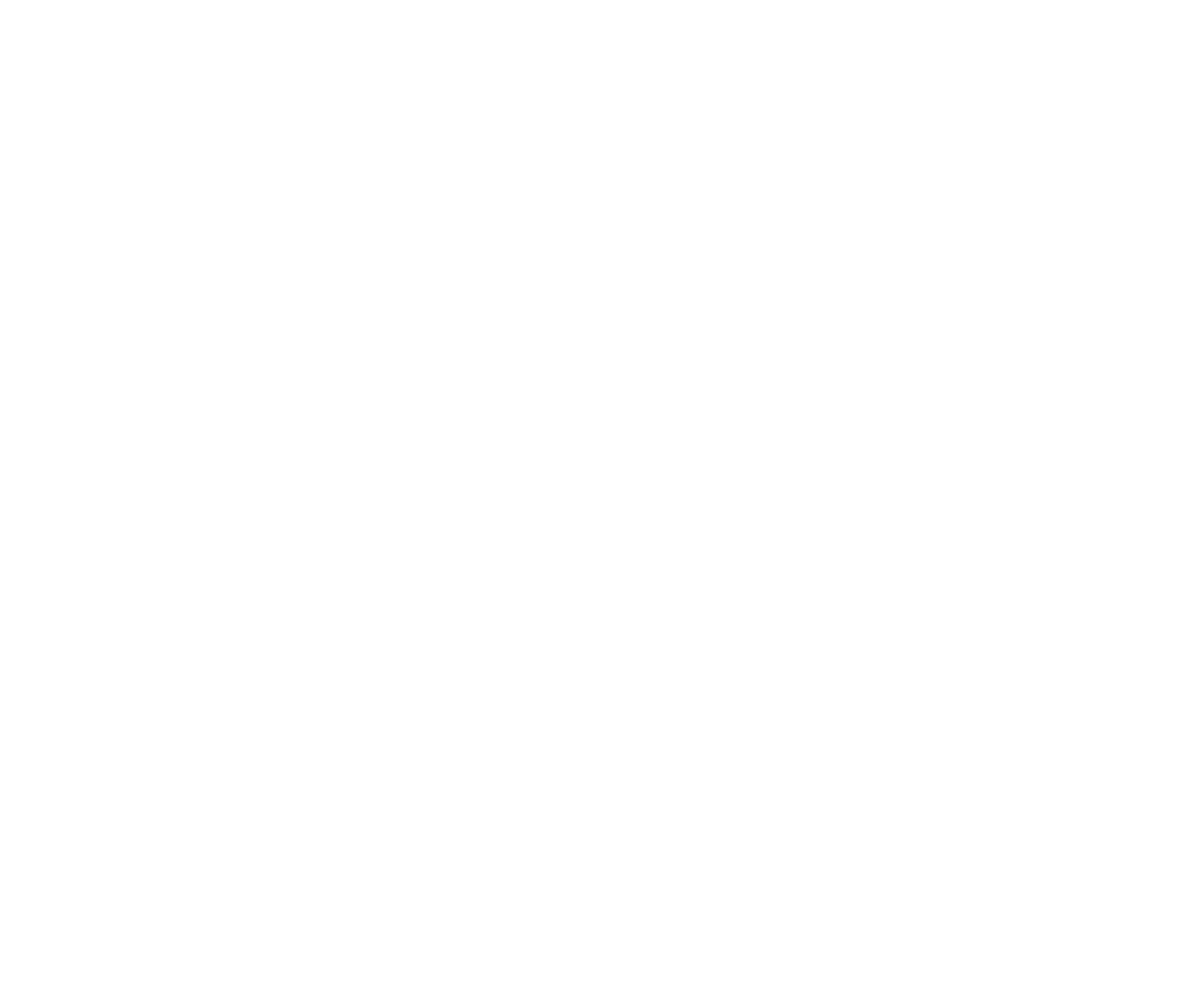
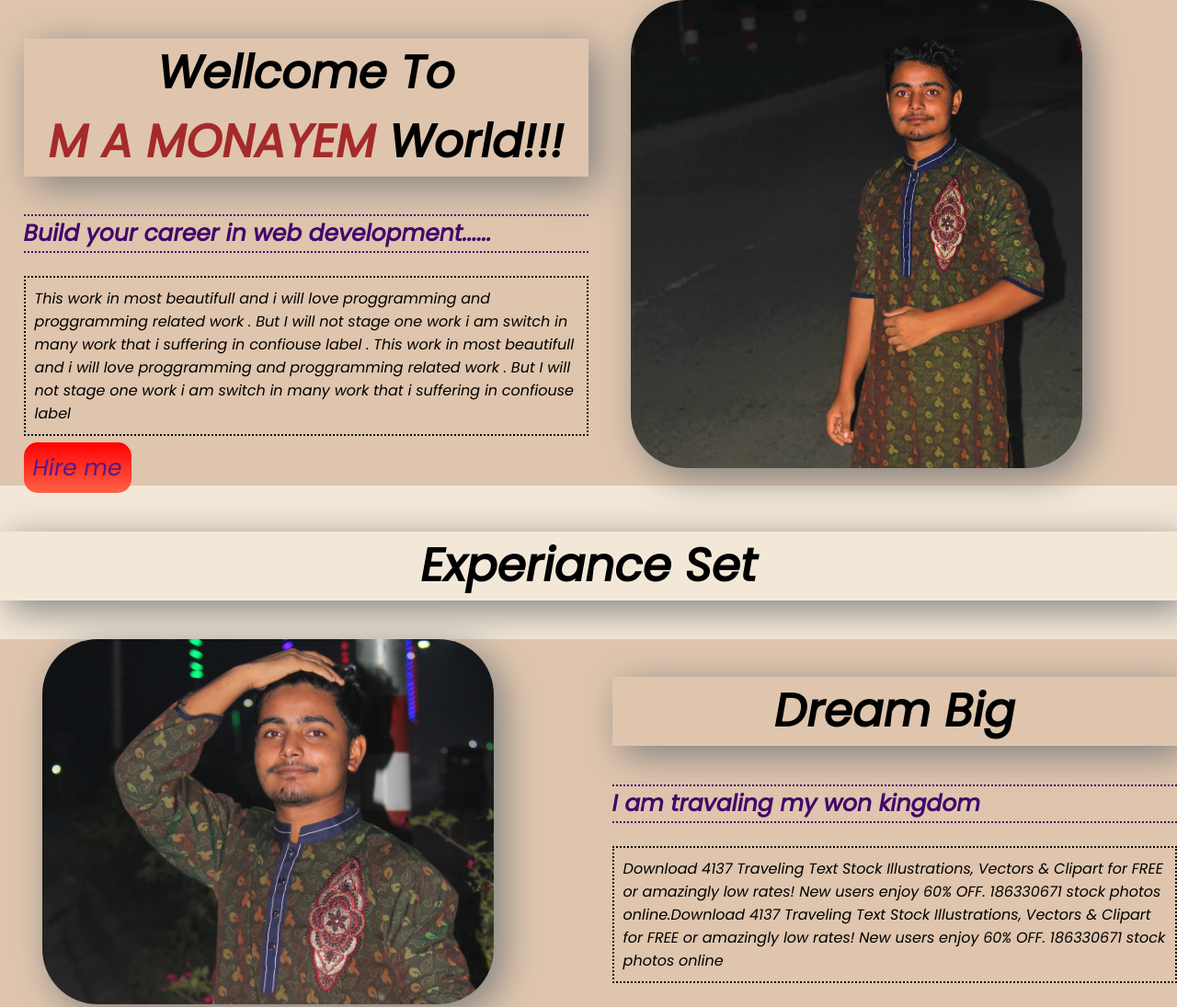
Before and after one commit to Monayem82/Trying-protfolio, a plain HTML site: page index.html in a window 1280 px wide. Shown: the top 1095 px of the page at 92% size. Before the commit the page ends 800 px from the top, so only its background shows below. Drawn offline with Linux system fonts and the light colour scheme.

Commit message:
second-commit

```diff
--- a/index.html
+++ b/index.html
@@ -12,6 +12,36 @@
 
 </head>
 <body>
-
+    <section class="main-section">
+        <div class="display-flex">
+            <div class="half-width ">
+                <h1>Wellcome To<br>
+                    <span class="name-color"> M A MONAYEM</span> World!!!</h1>
+                <h3>Build your career in web development......</h3>
+                <p>
+                    This work in most beautifull and i will love proggramming and proggramming related work . But I will not stage one work i am switch in many work that i suffering in confiouse label . This work in most beautifull and i will love proggramming and proggramming related work . But I will not stage one work i am switch in many work that i suffering in confiouse label
+                </p>
+                <a class="link-button" target="_blank" href="">Hire me</a>
+            </div>
+            <div class="half-width">
+                <img src="m-copy3.jpg" alt="creator">
+            </div>
+        </div>
+    </section>
+    <section>
+        <h1>Experiance Set</h1>
+        <div class="display-flex">
+            <div class="half-width">
+                <img src="m-copy5.jpg" alt="">
+            </div>
+            <div class="half-width">
+                <h1>Dream Big</h1>
+                <h3>I am travaling my won kingdom</h3>
+                <p>
+                    Download 4137 Traveling Text Stock Illustrations, Vectors & Clipart for FREE or amazingly low rates! New users enjoy 60% OFF. 186330671 stock photos online.Download 4137 Traveling Text Stock Illustrations, Vectors & Clipart for FREE or amazingly low rates! New users enjoy 60% OFF. 186330671 stock photos online
+                </p>
+            </div>
+        </div>
+    </section>
 </body>
 </html>
--- a/style.css
+++ b/style.css
@@ -1,3 +1,49 @@
 body{
+    margin: 0;
+    padding:0;
     font-family: 'Poppins', sans-serif;
+    background-color: rgb(243, 232, 216);
 }
+.main-section{
+
+}
+h1{
+    font-size: 50px;
+    box-shadow: 10px 10px 40px gray;
+    text-align: center;
+}
+h3{
+    border-top: 2px dotted;
+    border-bottom: 2px dotted;
+    font-size: 25px;
+    color: rgb(67, 7, 107);
+}
+p{
+    border: 2px dotted;
+    padding: 10px;
+}
+.display-flex{
+    display: flex;
+    background-color: rgb(223, 197, 173);
+    margin-bottom: 50px;
+}
+.half-width{
+    width: 50%;
+    padding-left: 2%;
+}
+.name-color{
+    color: brown;
+}
+.half-width img{
+    width: 80%;
+    border-radius:60px ;
+    margin-left: 20px;
+    box-shadow: 10px 10px 40px gray;
+}
+.link-button{
+    text-decoration: none;
+    background-image: linear-gradient(red,tomato);
+    font-size: 25px;
+    padding: 10px;
+    border-radius: 15px;
+}
```
Also changed, not shown: m-copy.jpg (added), m-copy3.jpg (added), m-copy4.jpg (added), m-copy5.jpg (added), m-copy6.jpg (added), m-copy7.jpg (added), 1 other file.
